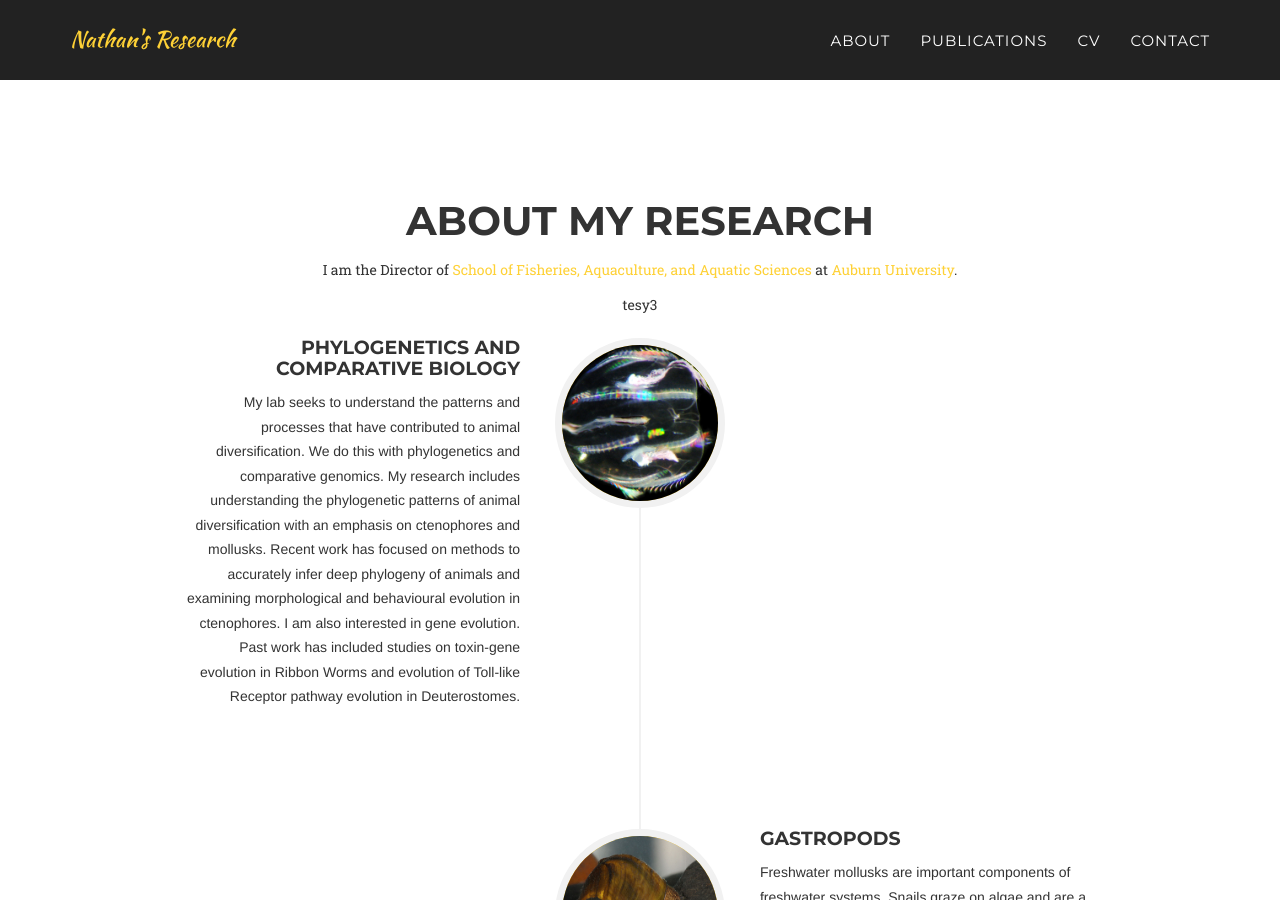
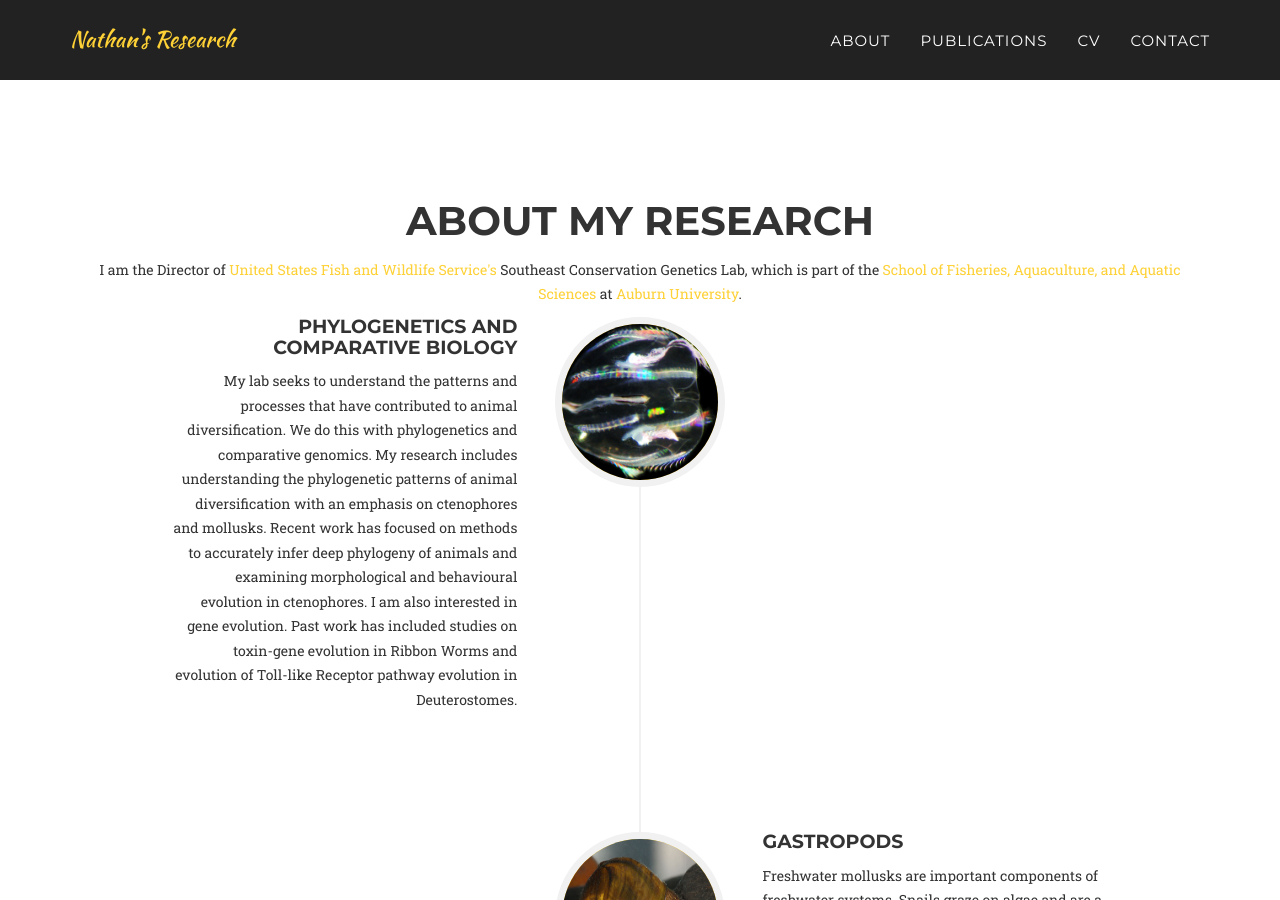
Before and after one commit to NathanWhelan/nathanwhelan.github.io, a Jekyll site: the page built from index.html, in a window 1280 px wide and 900 px high, scrolled down 709 px. Built offline with Jekyll 4.4.1, drawn with Linux system fonts in a browser that asks for light colours; some web fonts are replaced; part of the change alters nothing that is shown.

Commit message:
Update about.html

```diff
--- a/_includes/about.html
+++ b/_includes/about.html
@@ -4,12 +4,7 @@
             <div class="row">
                 <div class="col-lg-12 text-center">
                     <h2 class="section-heading">About My Research</h2>
-                    <p>I am the Director of <a href="http://www.usfws.gov>United States Fish</a> and Wildlife Service's Southeast Conservation Genetics Lab, which is part of the <a href="http://sfaas.auburn.edu>School of Fisheries, Aquaculture, and Aquatic Sciences</a> at <a href="http://auburn.edu">Auburn University</a>.</p>
-                    <p>tesy3</p>
-
-
-
-                    <h3 class="section-subheading text-primaryl>I am the Director of the Southeast Conservation Genetics Lab at U.S. Fish and Wildlife Service</h3>
+                    <p>I am the Director of <a href="http://www.usfws.gov">United States Fish and Wildlife Service's</a> Southeast Conservation Genetics Lab, which is part of the <a href="http://sfaas.auburn.edu">School of Fisheries, Aquaculture, and Aquatic Sciences</a> at <a href="http://auburn.edu">Auburn University</a>.</p>
                 </div>
             </div>
             <div class="row">
```
